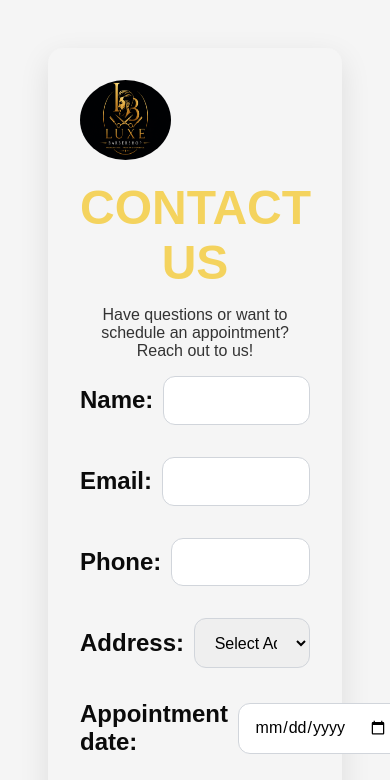
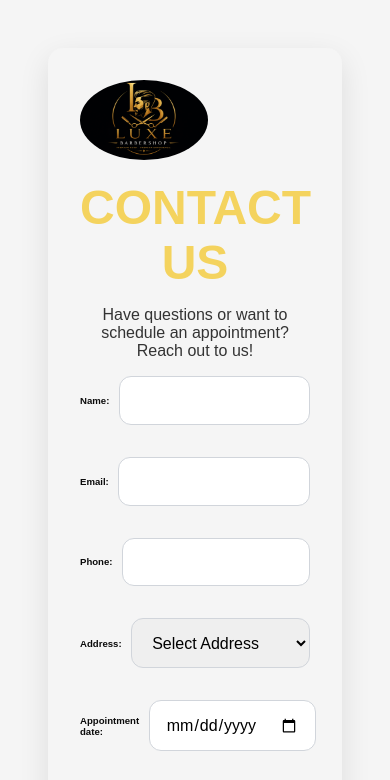
Before and after one commit to mbadiegwushallom560-cmd/Luxury-Barbershop-Website, a plain HTML site: page contact.html in a window 390 px wide. Shown: the top 780 px of the page. Drawn offline with Linux system fonts and the light colour scheme.

Commit message:
making it responsive

```diff
--- a/styles/styes.css
+++ b/styles/styes.css
@@ -159,7 +159,7 @@ h2{
     font-size: 2rem;
 }
 
-.hero-button{
+.hero-button, a{
     background-color: var(--gold);
     color: var(--black);
     border-radius: 10px;
@@ -187,9 +187,7 @@ figcaption{
     font-weight: 600;
 }
 
-
-
-button:hover{
+.hero-button:hover{
     animation: scale .3s ease-in-out;
     color: var(--black-light);
 }
@@ -669,7 +667,12 @@ form{
     border-radius: 50%;
 }
 
-img{
-    height: 2rem;
-    max-width: 5.7rem;
+@media (max-width: 768px) {
+    .input-group input, textarea, select{
+        font: .4rem;
+    }
+
+    .input-group label{
+        font-size: .6rem;
+    }
 }
```
